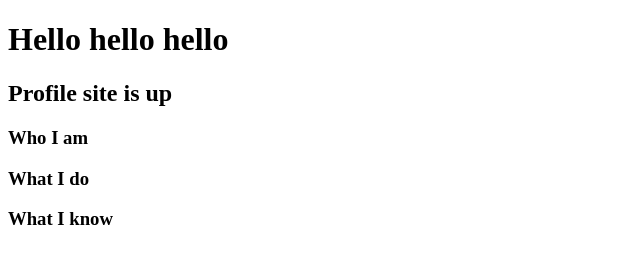
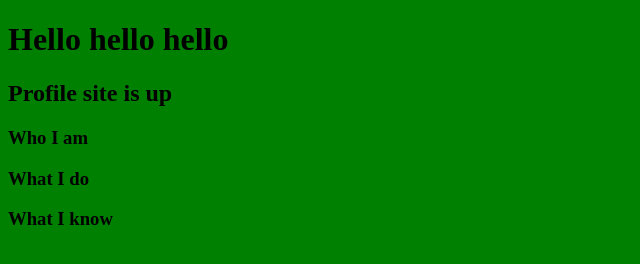
Before and after one commit to mtkendapady/matangikendapady, a plain HTML site: page index.html in a window 1280 px wide. Shown: the whole page, without its empty margins (0-640 px from the left). Drawn offline with Linux system fonts and the light colour scheme.

Commit message:
added stylesheet

```diff
--- a/index.html
+++ b/index.html
@@ -4,6 +4,7 @@
   <meta charset="UTF-8">
   <meta name="viewport" content="width=device-width, initial-scale=1.0">
   <meta http-equiv="X-UA-Compatible" content="ie=edge">
+  <link rel="stylesheet" type="text/css" href="styles.css">
   <title>Matangi Kendapady</title>
 </head>
 <body>
--- /dev/null
+++ b/styles.css
@@ -0,0 +1,3 @@
+body {
+  background-color: green;
+}
```
